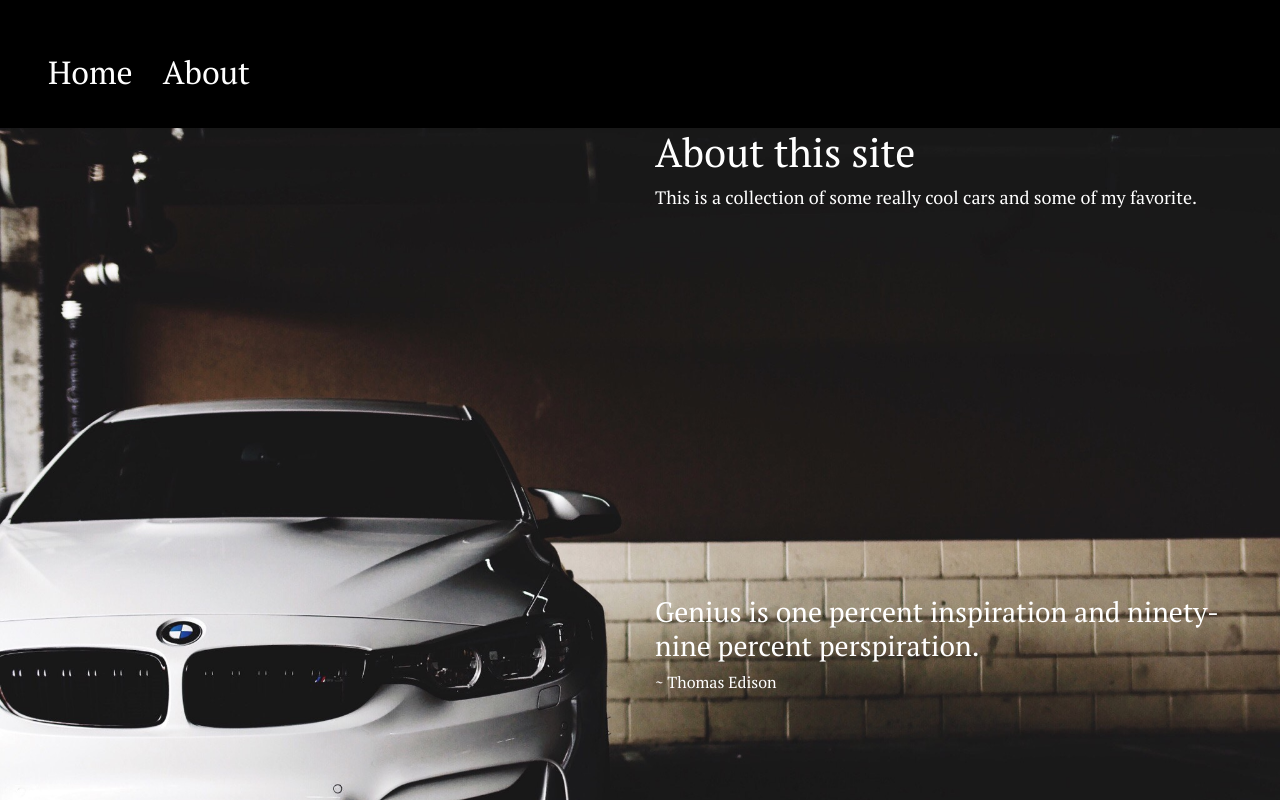
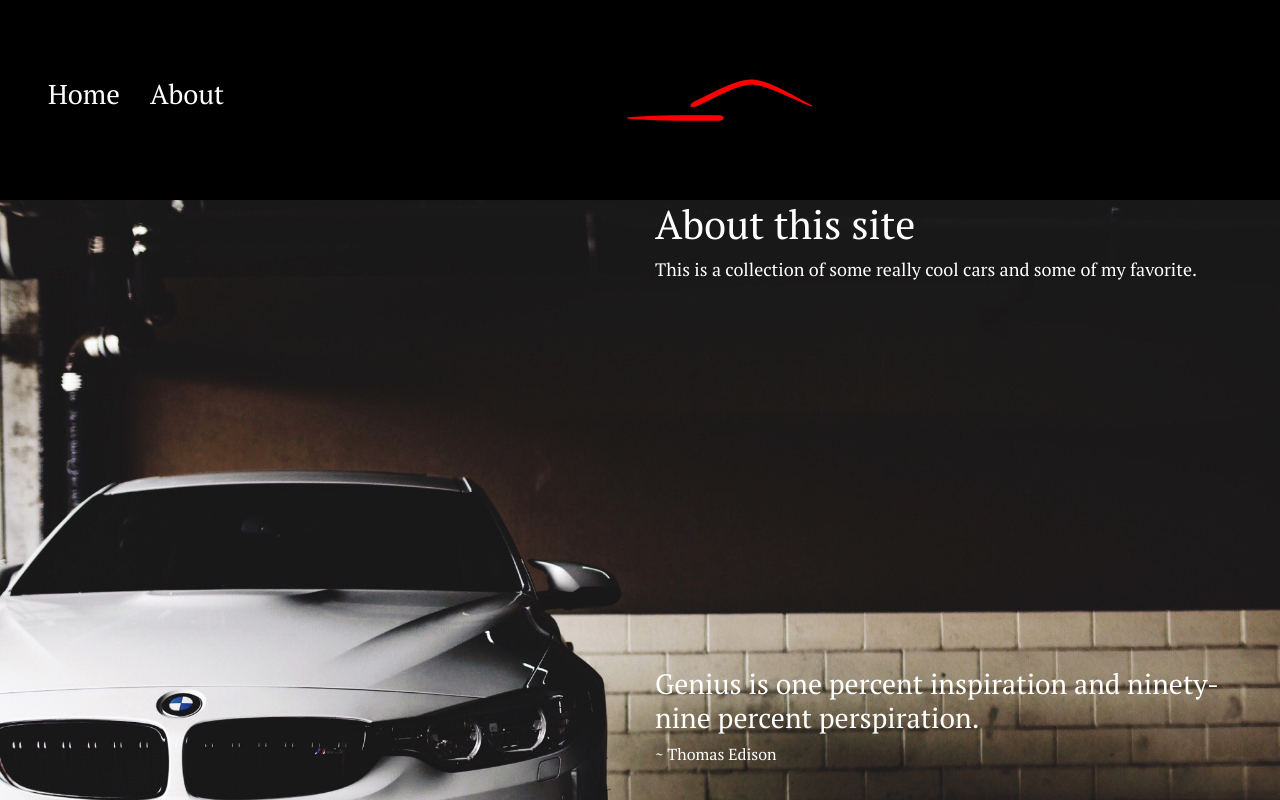
Before and after one commit to dburnside22/cars, an Angular app: page /about in a window 1280 px wide. Shown: the top 800 px of the page. Built offline with nearby package versions, Linux system fonts and the light colour scheme.

Commit message:
add logo

```diff
--- a/src/app/app.component.html
+++ b/src/app/app.component.html
@@ -3,5 +3,7 @@
   <li><a routerLink="">Home</a></li>
   <li><a routerLink="about">About</a></li>
 </ul>
-
+<div class="logo text-center">
+  <img src="assets/logo.png" />
+</div>
 <router-outlet></router-outlet>
--- a/src/app/app.component.scss
+++ b/src/app/app.component.scss
@@ -0,0 +1,7 @@
+.logo{
+  display: inline;
+  margin-left: 25%;
+  img{
+    height: 200px;
+  }
+}
--- a/src/styles.scss
+++ b/src/styles.scss
@@ -10,6 +10,7 @@ body, html{
 }
 
 ul{
+  display: inline;
   list-style-type: none;
   margin: 0 0 2em 0;
   padding: 3em 3em 0 3em;
@@ -21,7 +22,7 @@ ul li{
 }
 
 ul li a{
-  font-size: 2em;
+  font-size: 1.7em;
 }
 
 a{
```
Also changed, not shown: src/assets/logo.png (added).
